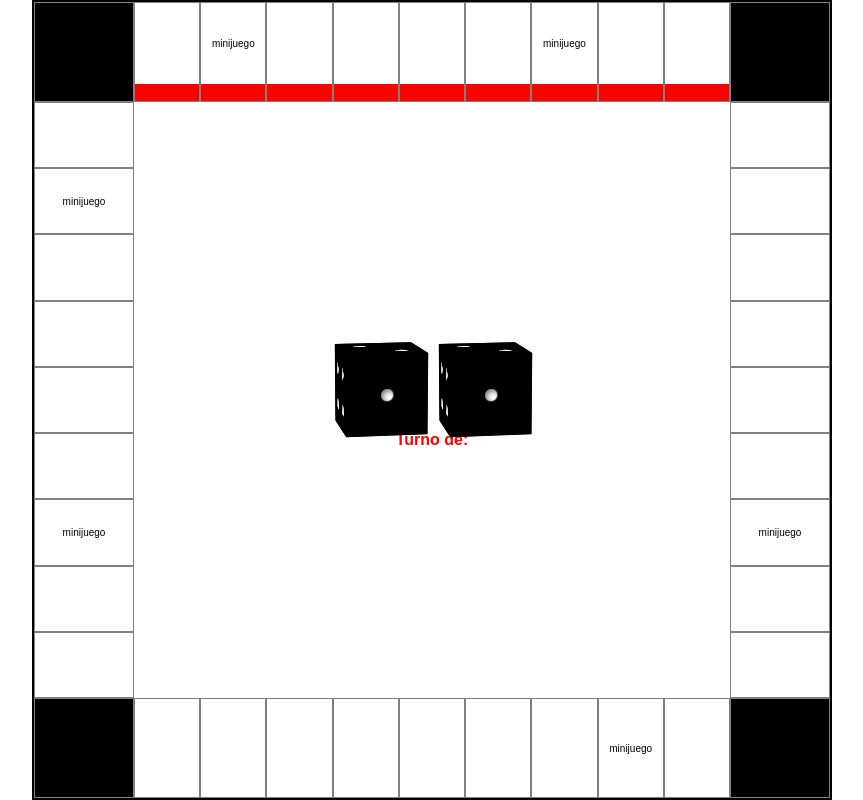
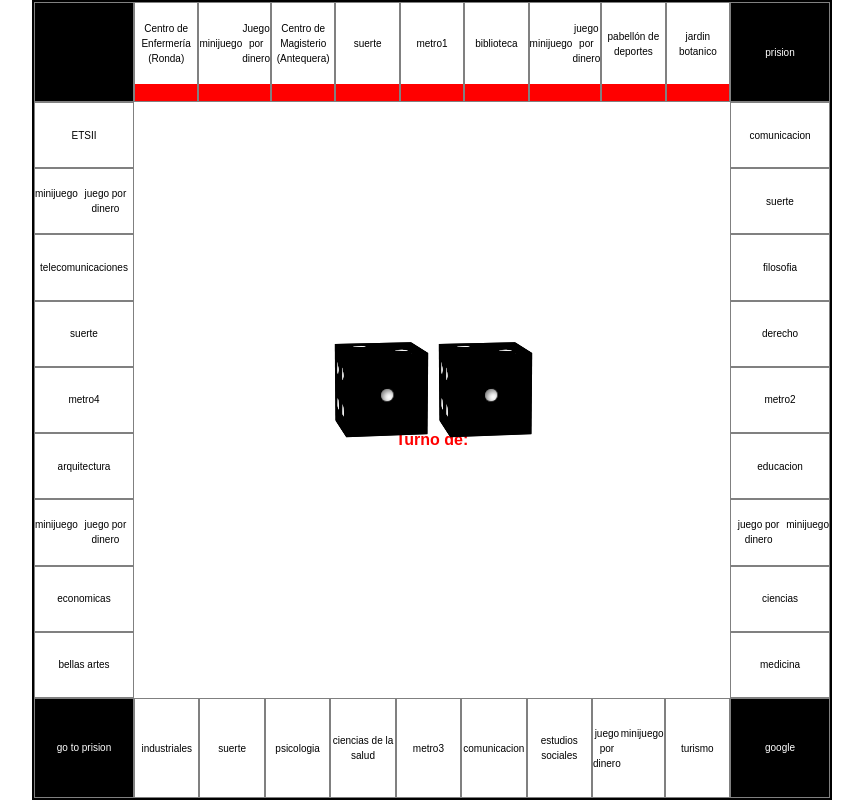
Before and after one commit to GuilleSanzNieto/ProyectoInterfacesMonoply, a React (Vite) app: page / in a window 1280 px wide. Both pictures are taken after a click on the button "JUGAR". Shown: the whole page, without its empty margins (208-1071 px from the left). Built offline with nearby package versions, Linux system fonts and the light colour scheme.

Commit message:
nombres de casillas puestos

```diff
--- a/src/components/Tablero.jsx
+++ b/src/components/Tablero.jsx
@@ -24,6 +24,11 @@ const Tablero = () => {
   //     miniGameCells.push(i);
   //   }
   // }
+
+  const casillaNames = ["", "Centro de Enfermería (Ronda)", "Juego por dinero", "Centro de Magisterio (Antequera)",
+    "suerte", "metro1", "biblioteca", "juego por dinero", "pabellón de deportes", "jardin botanico", "prision", "comunicacion", "suerte", "filosofia", "derecho",
+    "metro2", "educacion", "juego por dinero", "ciencias", "medicina", "google", "turismo", "juego por dinero", "estudios sociales", "comunicacion", "metro3", "ciencias de la salud",
+    "psicologia", "suerte", "industriales", "go to prision", "bellas artes", "economicas", "juego por dinero", "arquitectura", "metro4", "suerte", "telecomunicaciones", "juego por dinero", "ETSII", ""]
 
 
 
@@ -133,9 +138,10 @@ const Tablero = () => {
             )
               : ''
           }
-          {
-            mostarTokens(i)
-          }
+          <span className= "nombre-casilla">
+            {casillaNames[i]}
+          </span>
+          {mostarTokens(i)}
         </div>
         <div className="color"></div>
       </div>
```
